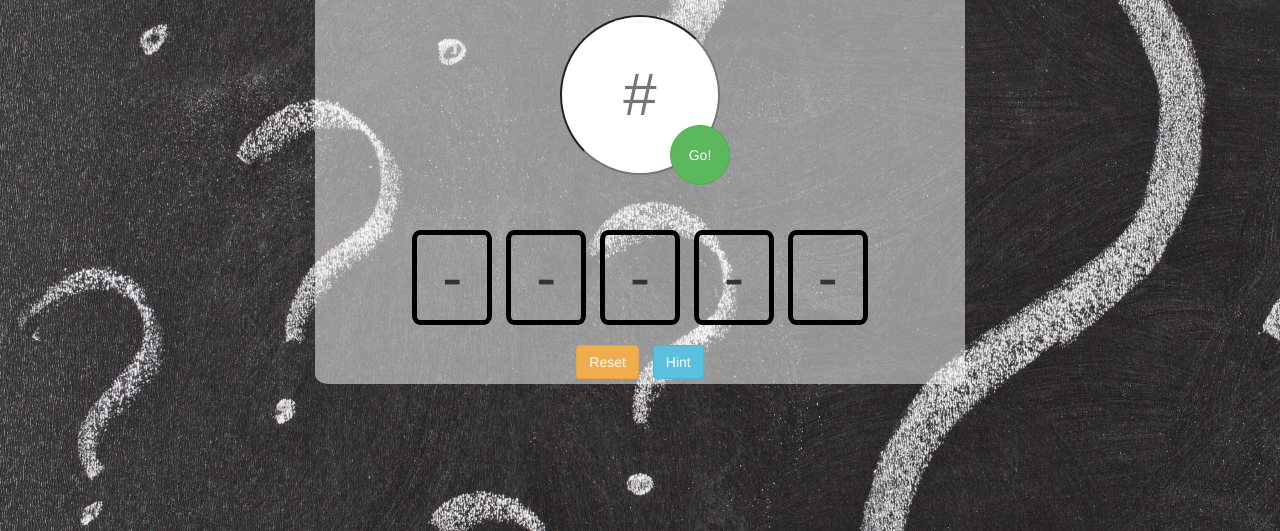
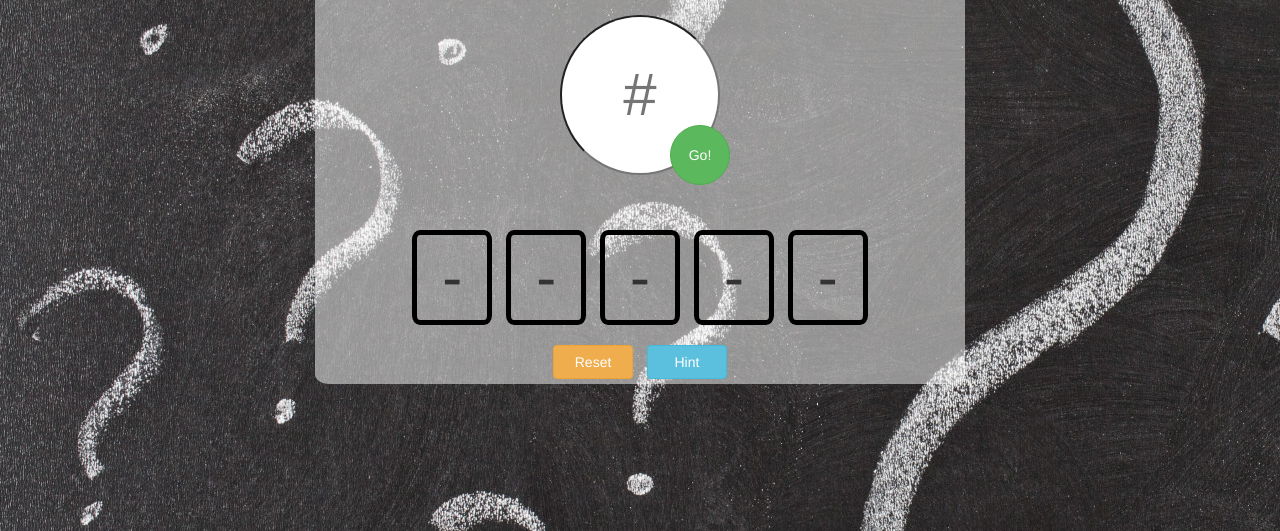
Before and after one commit to RyanDriscoll/GuessingGame, a website: page index.html in a window 1280 px wide. Shown: the part 166-697 px from the top of the page. Drawn offline with Linux system fonts and the light colour scheme.

Commit message:
more styling

```diff
--- a/styles/style.css
+++ b/styles/style.css
@@ -19,9 +19,12 @@ ul {
 }
 
 img {
-    display: inline;
     width: 200px;
     height: 100px;
+}
+
+#hint, #reset {
+  width: 80px;
 }
 
 #hint, #submit, #reset, #players-input {
```
